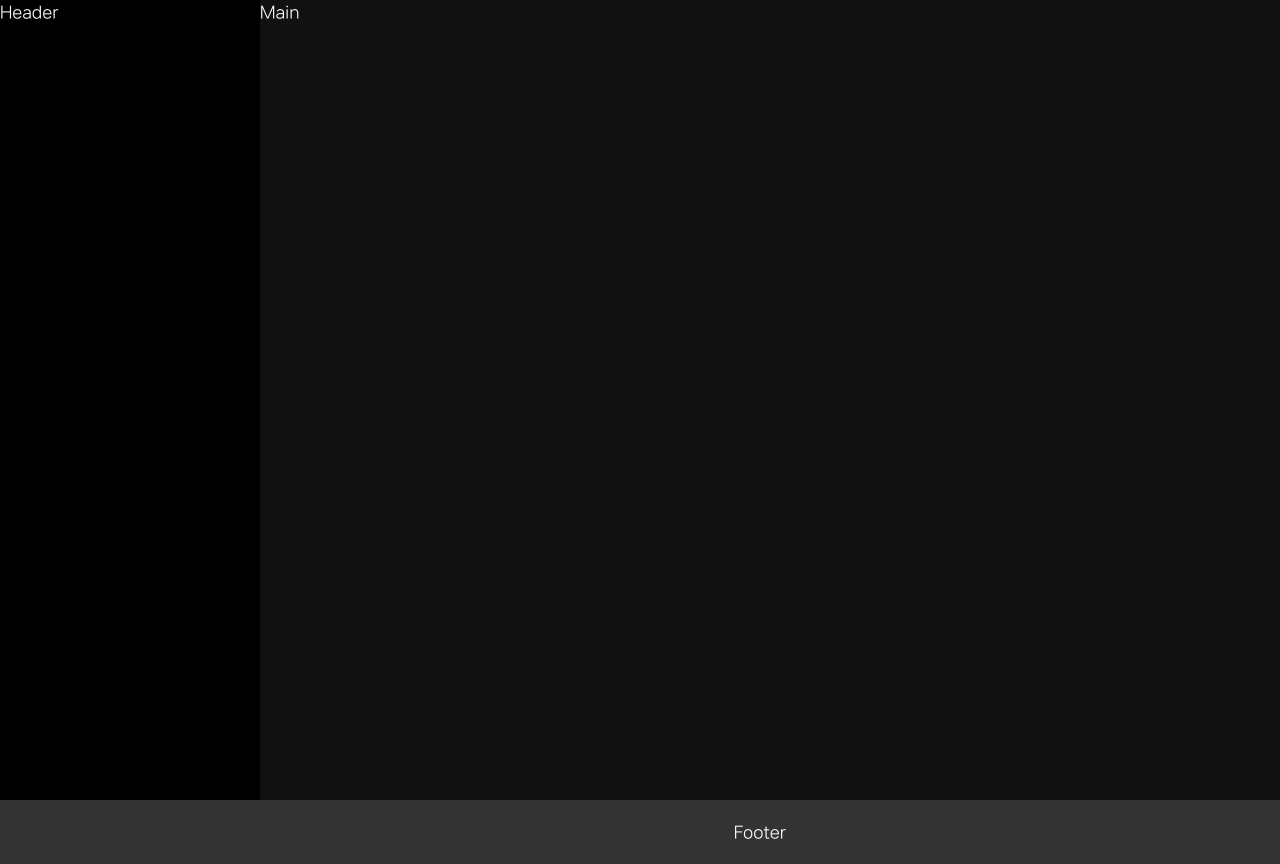
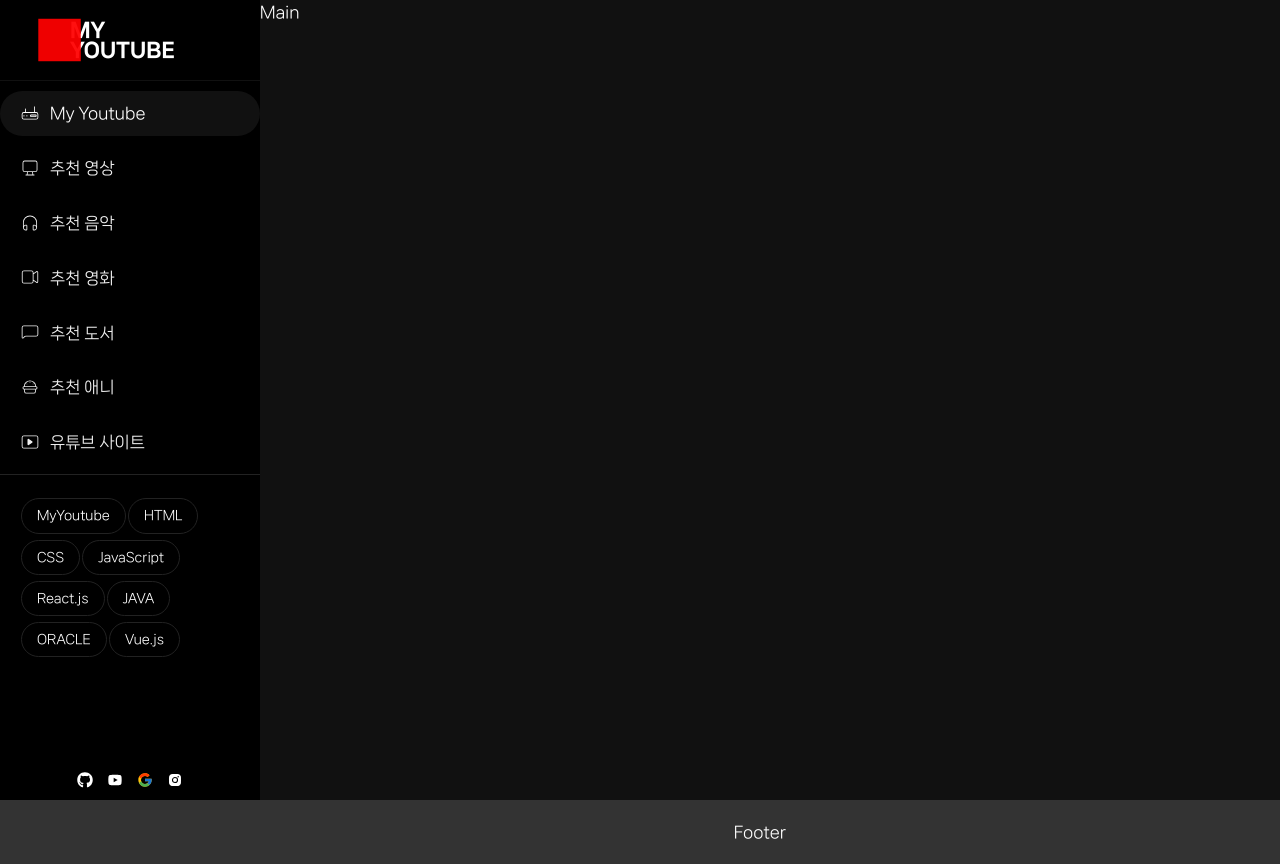
Before and after one commit to kidream13/webs-youtube, a React (Create React App) app: page / in a window 1280 px wide. Built offline with nearby package versions, Linux system fonts and the light colour scheme.

Commit message:
헤더영역완성

```diff
--- /dev/null
+++ b/src/assets/scss/section/_header.scss
@@ -0,0 +1,137 @@
+.header_logo{
+    border-bottom: 1px solid var(--black100);
+    a{
+        display: flex;
+        padding: 10px;
+        margin: 10px;
+
+        em{
+            width: 40px;
+            height: 40px;
+            display: block;
+            background-color: var(--red);
+            margin-right: 10px;
+            animation: ani 5s ease-in-out infinite;
+        }
+        span{
+            font-size: 20px;
+            line-height: 1;
+            font-weight: 900;
+            text-transform: uppercase;
+        }
+    }
+}
+
+.header_menu{
+    padding: 10px 0;
+    .menu{
+
+        border-bottom: 1px solid var(--black200);
+        li{
+            margin-bottom: 5px;
+            a{
+                font-size: 1rem;
+                display: block;
+                padding: 0.9rem 2rem 0.9rem 3.125rem;
+                margin: 0 0 0.625rem;
+                border-radius: 40px;
+                position: relative;
+                line-height: 1;
+                color: var(--white100);
+                transition: all 0.3s;
+
+                svg{
+                    width: 1.25rem;
+                    height: 1.25rem;
+                    position: absolute;
+                    left: 1.25rem;
+                    top: 0.75rem;
+
+                }
+
+                &:hover{
+                    background-color: var(--black100);
+                    color: var(--white);
+                }
+
+            }
+
+            &.active a{
+                background-color: var(--black100);
+                color: var(--white);
+            }
+        }
+    }
+
+    .keyword{
+        padding: 1.25rem;
+        li{
+            display: inline-block;
+            a{
+                display: inline-block;
+                padding: 7px 15px;
+                border: 1px solid var(--black200);
+                font-size: 0.8rem;
+                border-radius: 40px;
+                margin: 3px 1px;
+                transition: all 0.3s;
+
+                &:hover{
+                    background-color: var(--black100);
+                    color: var(--white);
+                }
+            }
+
+            &.active a{
+                background-color: var(--black100);
+                color: var(--white);
+            }
+        }
+    }
+}
+
+.header_sns{
+    position: fixed;
+    position: absolute;
+    bottom: 0;
+    left: 0;
+    right: 0;
+    width: 260px;
+    text-align: center;
+    padding: 15 0 10px;
+    background-color: var(--blackAlpha100);
+    backdrop-filter: blur(10px);
+
+    li{
+        display: inline-block;
+
+        a{
+            padding: 5px 7px;
+            display: inline-block;
+        }
+    }
+}
+
+
+@keyframes ani {
+    0% {
+        transform: scale(1);
+        opacity: 1;
+    }
+    25% {
+        transform: scale(1.2)translateX(60px);
+        opacity: 0.8;
+    }
+    50% {
+        transform: scale(1.5) translateX(120px);
+        opacity: 0;
+    }
+    75% {
+        transform: scale(1.2) translateX(60px);
+        opacity: 0.8;
+    }
+    100% {
+        transform: scale(1);
+        opacity: 1;
+}
+}
--- a/src/assets/scss/section/_layout.scss
+++ b/src/assets/scss/section/_layout.scss
@@ -4,6 +4,7 @@
     top: 0;
     width: 260px;
     height: 100%;
+    overflow-y: auto;
     z-index: 100000;
     background-color: #000;
 }
--- a/src/assets/scss/setting/_vars.scss
+++ b/src/assets/scss/setting/_vars.scss
@@ -10,14 +10,14 @@
     --black500: #555;
 
     --blackAlpha: rgba(0, 0, 0, 0);
-    --blackAlpha100: #1111111e;
+    --blackAlpha100: #1111110c;
     --blackAlpha200: #11111130;
     --blackAlpha300: #11111145;
     --blackAlpha400: #11111160;
     --blackAlpha500: #11111175;
 
     --white: #fff;
-    --white100: #eee;
+    --white100: #efefef;
     --white200: #ddd;
     --white300: #ccc;
     --white400: #bbb;
--- a/src/assets/scss/style.scss
+++ b/src/assets/scss/style.scss
@@ -10,3 +10,4 @@
 
 //section
 @import "section/layout";
+@import "section/header";
--- a/src/components/section/Header.jsx
+++ b/src/components/section/Header.jsx
@@ -1,10 +1,98 @@
 import React from 'react'
+
+import { CiRouter, CiMonitor, CiHeadphones,CiVideoOn,CiChat1, CiBurger, CiYoutube, } from "react-icons/ci";
+import { BiLogoInstagramAlt } from "react-icons/bi";
+import { FcGoogle } from "react-icons/fc";
+import { RiYoutubeFill } from "react-icons/ri";
+import { FaGithub } from "react-icons/fa";
+
 
 const Header = () => {
   return (
     <header id='header' role='banner'>
-        Header
-        </header>
+      <h1 className='header_logo'>
+        <a href="/">
+          <em aria-hidden='true'></em>
+          <span>my<br/>youtube</span>
+        </a>
+      </h1>
+      <nav className='header_menu'>
+        <ul className='menu'>
+          <li className='active'>
+            <a href='/'><CiRouter />My Youtube</a>
+          </li>
+          <li>
+            <a href='/today'><CiMonitor />
+            추천 영상</a>
+          </li>
+          <li>
+            <a href='/music'><CiHeadphones />추천 음악</a>
+          </li>
+          <li>
+            <a href='/movie'><CiVideoOn />추천 영화</a>
+          </li>
+          <li>
+            <a href='/book'><CiChat1 />추천 도서</a>
+          </li>
+          <li>
+            <a href='/anime'><CiBurger />추천 애니</a>
+          </li>
+          <li>
+            <a href='/youtube'><CiYoutube />유튜브 사이트</a>
+          </li>
+        </ul>
+        <ul className='keyword'>
+          <li>
+            <a href="/youtube">MyYoutube</a>
+          </li>
+          <li>
+            <a href="/search/html">HTML</a>
+          </li>
+          <li>
+            <a href="/search/css">CSS</a>
+          </li>
+          <li>
+            <a href="/search/javascript">JavaScript</a>
+          </li>
+          <li>
+            <a href="/search/react.js">React.js</a>
+          </li>
+          <li>
+            <a href="/search/java">JAVA</a>
+          </li>
+          <li>
+            <a href="/search/oracle">ORACLE</a>
+          </li>
+          <li>
+            <a href="/search/vue.js">Vue.js</a>
+          </li>
+        </ul>
+      </nav>
+      <div className='header_sns'>
+      <ul>
+        <li>
+          <a href="https://github.com">
+          <FaGithub />
+          </a>
+        </li>
+        <li>
+          <a href="https://youtube.com">
+          <RiYoutubeFill />
+          </a>
+        </li>
+        <li>
+          <a href="https://google.com">
+          <FcGoogle />
+          </a>
+        </li>
+        <li>
+          <a href="https://instagram.com">
+          <BiLogoInstagramAlt />
+          </a>
+        </li>
+      </ul>
+      </div>
+    </header>
   )
 }
 
```
